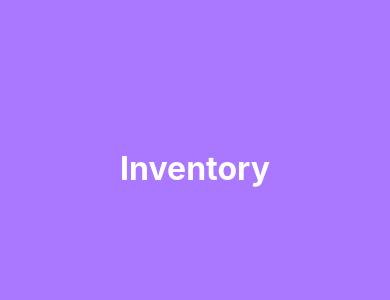
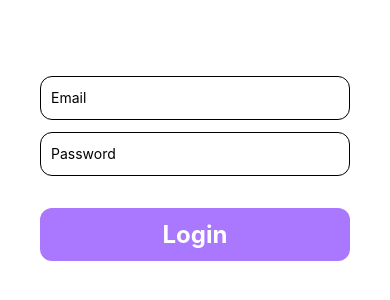
Before and after one commit to lexican/InventoryManagementApp, a React Native app: screen /Splash in a window 390 px wide. Shown: the part 254-554 px from the top of the page. Built offline with nearby package versions, Linux system fonts and the light colour scheme.

Commit message:
feat : Login form

```diff
--- a/src/components/custom-text-input/CustomTextInput.tsx
+++ b/src/components/custom-text-input/CustomTextInput.tsx
@@ -6,7 +6,7 @@ type IProps = {
   secureTextEntry?: boolean;
   placeholder?: string;
   value?: string;
-  keyboard: KeyboardTypeOptions | undefined;
+  keyboard?: KeyboardTypeOptions | undefined;
   onChangeText?: (text: string) => void;
 };
 
--- a/src/features/login/Login.styles.ts
+++ b/src/features/login/Login.styles.ts
@@ -0,0 +1,26 @@
+import styled from 'styled-components/native';
+
+export const LoginContainer = styled.View`
+  display: flex;
+  flex: 1;
+  background: #ffffff;
+  flex-direction: column;
+  justify-content: center;
+  padding-left: 40px;
+  padding-right: 40px;
+`;
+
+export const LoginBtn = styled.TouchableOpacity`
+  background: #aa77ff;
+  width: 100%;
+  border-radius: 12px;
+  padding: 12px 20px;
+  margin-top: 20px;
+`;
+
+export const LoginBtnText = styled.Text`
+  color: #ffffff;
+  text-align: center;
+  font-size: 24px;
+  font-weight: 700;
+`;
--- a/src/features/login/Login.tsx
+++ b/src/features/login/Login.tsx
@@ -0,0 +1,40 @@
+import React, {useState} from 'react';
+import CustomTextInput from '../../components/custom-text-input/CustomTextInput';
+import {
+  LoginBtn,
+  LoginBtnText,
+  LoginContainer,
+} from './Login.styles';
+
+const Login = () => {
+  const [email, setEmail] = useState<string>('');
+
+  const [password, setPassword] = useState<string>('');
+
+  const handleLogin = () => {};
+
+  return (
+    <LoginContainer>
+      <CustomTextInput
+        placeholder="Email"
+        value={email}
+        onChangeText={email => {
+          setEmail(email);
+        }}
+      />
+      <CustomTextInput
+        placeholder="Password"
+        secureTextEntry={true}
+        value={password}
+        onChangeText={password => {
+          setPassword(password);
+        }}
+      />
+      <LoginBtn activeOpacity={0.9} onPress={handleLogin}>
+        <LoginBtnText>Login</LoginBtnText>
+      </LoginBtn>
+    </LoginContainer>
+  );
+};
+
+export default Login;
--- a/src/features/splash/Splash.tsx
+++ b/src/features/splash/Splash.tsx
@@ -1,12 +1,14 @@
+import {NativeStackScreenProps} from '@react-navigation/native-stack';
 import React, {useEffect} from 'react';
+import {RootStackParamList} from '../../navigation/navigation';
 import {SplashContainer, SplashTitle} from './Splash.styles';
 
-type IProps = {};
+type Prop = NativeStackScreenProps<RootStackParamList, 'Login'>;
 
-export default function Splash({}: IProps): JSX.Element {
+export default function Splash({navigation}: Prop): JSX.Element {
   useEffect(() => {
     const timeout = setTimeout(() => {
-      //Navigate to home or Login after 3 seconds
+      navigation.navigate('Login');
     }, 3000);
     return () => clearTimeout(timeout);
   }, []);
--- a/src/navigation/navigation.tsx
+++ b/src/navigation/navigation.tsx
@@ -2,9 +2,11 @@ import React from 'react';
 import {NavigationContainer} from '@react-navigation/native';
 import {createNativeStackNavigator} from '@react-navigation/native-stack';
 import Splash from '../features/splash/Splash';
+import Login from '../features/login/Login';
 
 export type RootStackParamList = {
   Splash: undefined;
+  Login: undefined;
 };
 
 const Stack = createNativeStackNavigator<RootStackParamList>();
@@ -22,6 +24,7 @@ const Navigation = () => {
             component={Splash}
             options={{title: ''}}
           />
+          <Stack.Screen name="Login" component={Login} options={{title: ''}} />
         </Stack.Group>
       </Stack.Navigator>
     </NavigationContainer>
```
